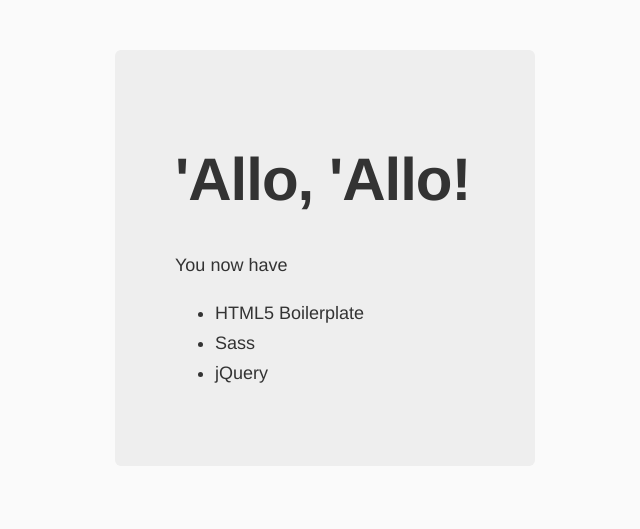
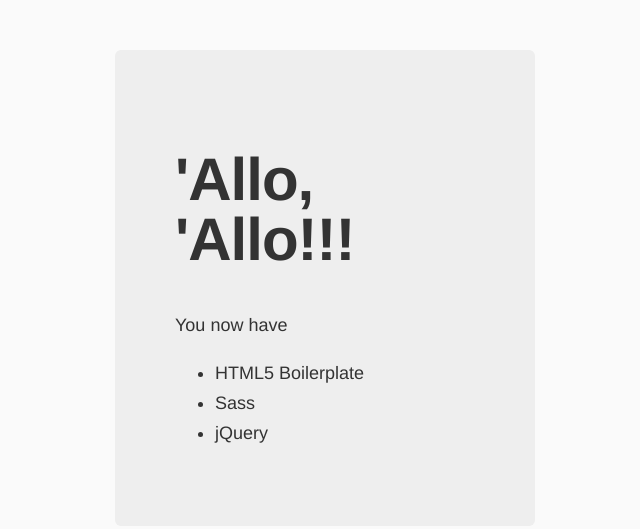
Before and after one commit to Nikita-schetko/mediator-com, a website: page dist/index.html in a window 1280 px wide. Shown: the whole page, without its empty margins (315-955 px from the left). Drawn offline with nearby package versions, Linux system fonts and the light colour scheme; files that its build step writes are made by us from their sources.

Commit message:
index changes

```diff
--- a/dist/index.html
+++ b/dist/index.html
@@ -1 +1 @@
-<!doctype html><html><head><meta charset="utf-8"><meta name="description" content=""><meta name="viewport" content="width=device-width,initial-scale=1"><title>mediator com</title><link rel="apple-touch-icon" href="apple-touch-icon.png"><link rel="stylesheet" href="styles/main.css"></head><body><!--[if IE]><p class="browserupgrade">You are using an <strong>outdated</strong> browser. Please <a href="http://browsehappy.com/">upgrade your browser</a> to improve your experience.</p><![endif]--><div class="hero-unit"><h1>'Allo, 'Allo!</h1><p>You now have</p><ul><li>HTML5 Boilerplate</li><li>Sass</li><li>jQuery</li></ul></div><script>!function(e,t,a,n,c,o){e.GoogleAnalyticsObject=n,e[n]||(e[n]=function(){(e[n].q=e[n].q||[]).push(arguments)}),e[n].l=+new Date,c=t.createElement(a),o=t.getElementsByTagName(a)[0],c.src="https://www.google-analytics.com/analytics.js",o.parentNode.insertBefore(c,o)}(window,document,"script","ga"),ga("create","UA-XXXXX-X"),ga("send","pageview")</script><script src="scripts/vendor.js"></script><script src="scripts/main.js"></script></body></html>
+<!doctype html><html><head><meta charset="utf-8"><meta name="description" content=""><meta name="viewport" content="width=device-width,initial-scale=1"><title>mediator com</title><link rel="apple-touch-icon" href="apple-touch-icon.png"><link rel="stylesheet" href="styles/main.css"></head><body><!--[if IE]><p class="browserupgrade">You are using an <strong>outdated</strong> browser. Please <a href="http://browsehappy.com/">upgrade your browser</a> to improve your experience.</p><![endif]--><div class="hero-unit"><h1>'Allo, 'Allo!!!</h1><p>You now have</p><ul><li>HTML5 Boilerplate</li><li>Sass</li><li>jQuery</li></ul></div><script>!function(e,t,a,n,c,o){e.GoogleAnalyticsObject=n,e[n]||(e[n]=function(){(e[n].q=e[n].q||[]).push(arguments)}),e[n].l=+new Date,c=t.createElement(a),o=t.getElementsByTagName(a)[0],c.src="https://www.google-analytics.com/analytics.js",o.parentNode.insertBefore(c,o)}(window,document,"script","ga"),ga("create","UA-XXXXX-X"),ga("send","pageview")</script><script src="scripts/vendor.js"></script><script src="scripts/main.js"></script></body></html>
```
